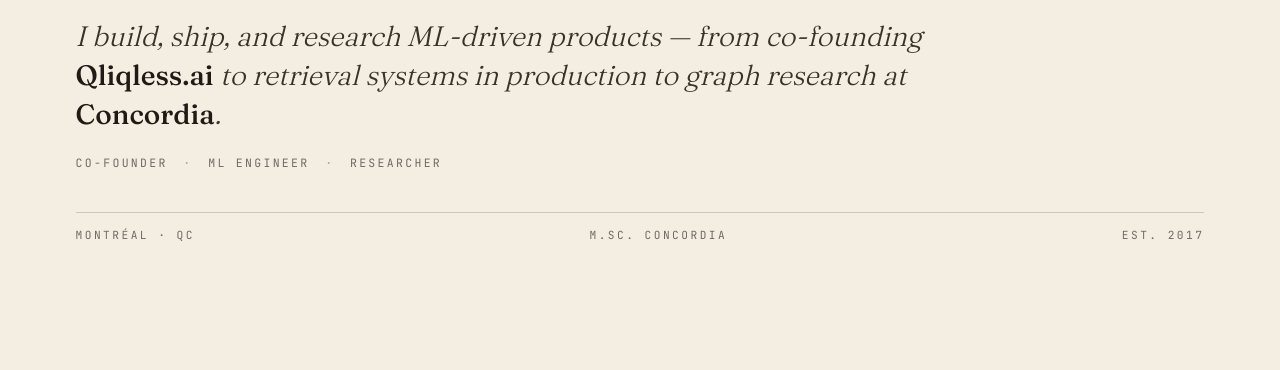
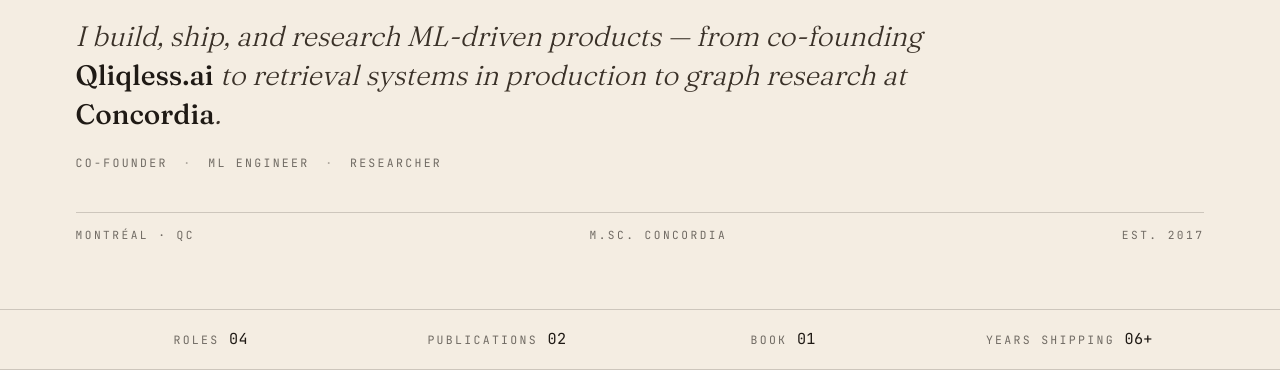
Before and after one commit to arefafzali/arefafzali.github.io, an Astro site: page / in a window 1280 px wide. Shown: the part 481-851 px from the top of the page. Before the commit the page ends 800 px from the top, so only its background shows below. Built offline with nearby package versions, Linux system fonts and the light colour scheme; Astro itself is replaced by a stand-in of ours.

Commit message:
Add numbers strip

```diff
--- /dev/null
+++ b/src/components/NumbersStrip.astro
@@ -0,0 +1,51 @@
+---
+const items = [
+  { n: '04', label: 'Roles' },
+  { n: '02', label: 'Publications' },
+  { n: '01', label: 'Book' },
+  { n: '06+', label: 'Years shipping' }
+];
+---
+<section class="strip" aria-label="At a glance">
+  <div class="container">
+    <dl>
+      {items.map(({ n, label }) => (
+        <div class="cell">
+          <dt class="label">{label}</dt>
+          <dd>{n}</dd>
+        </div>
+      ))}
+    </dl>
+  </div>
+</section>
+
+<style>
+.strip {
+  border-block: 1px solid var(--rule);
+  padding-block: 1.1rem;
+}
+dl {
+  margin: 0;
+  display: grid;
+  grid-template-columns: repeat(4, 1fr);
+  gap: 1rem;
+}
+.cell {
+  display: flex;
+  align-items: baseline;
+  justify-content: center;
+  gap: 0.6rem;
+}
+.cell dd {
+  margin: 0;
+  font-family: var(--font-mono);
+  font-size: 0.95rem;
+  letter-spacing: 0.02em;
+  color: var(--ink);
+}
+.cell .label { margin: 0; }
+
+@media (max-width: 640px) {
+  dl { grid-template-columns: repeat(2, 1fr); row-gap: 0.4rem; }
+}
+</style>
--- a/src/pages/index.astro
+++ b/src/pages/index.astro
@@ -1,9 +1,11 @@
 ---
 import Base from '@/layouts/Base.astro';
 import Hero from '@/components/Hero.astro';
+import NumbersStrip from '@/components/NumbersStrip.astro';
 ---
 <Base>
   <main id="main">
     <Hero />
+    <NumbersStrip />
   </main>
 </Base>
```
